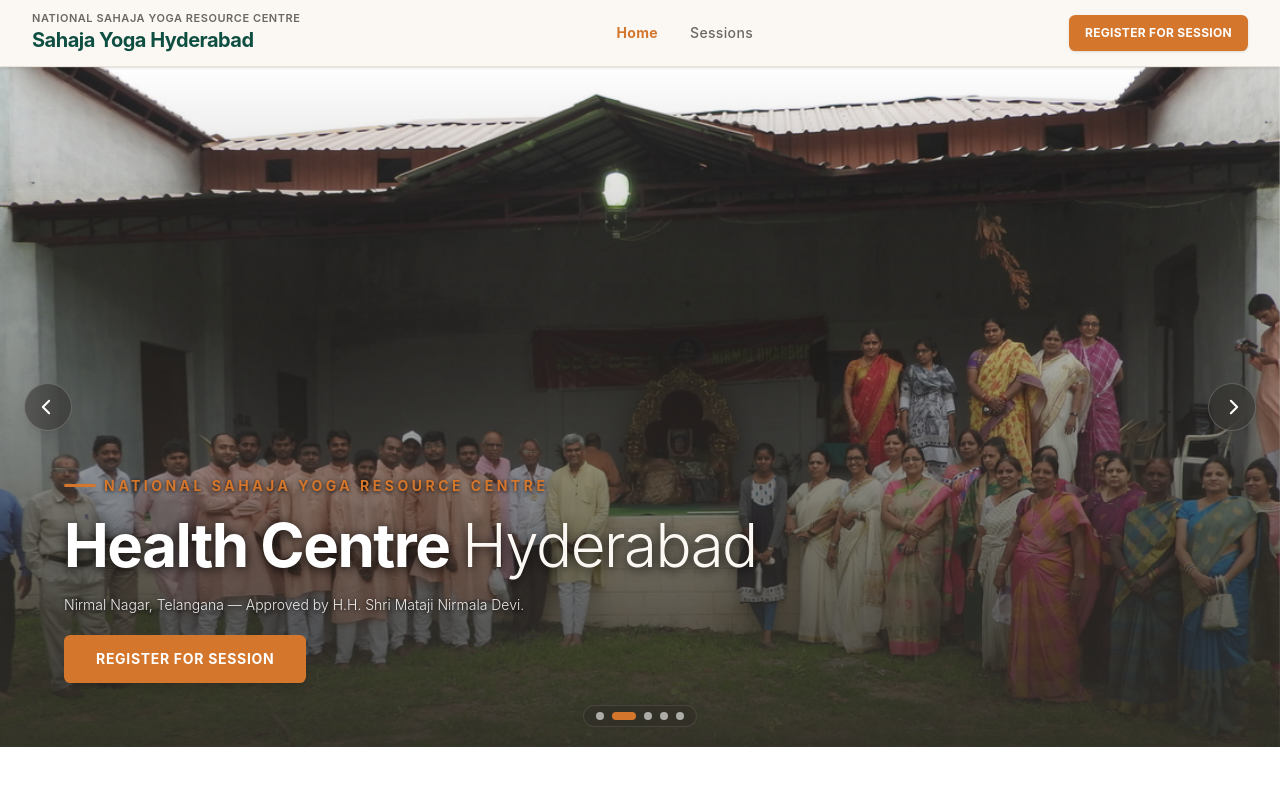
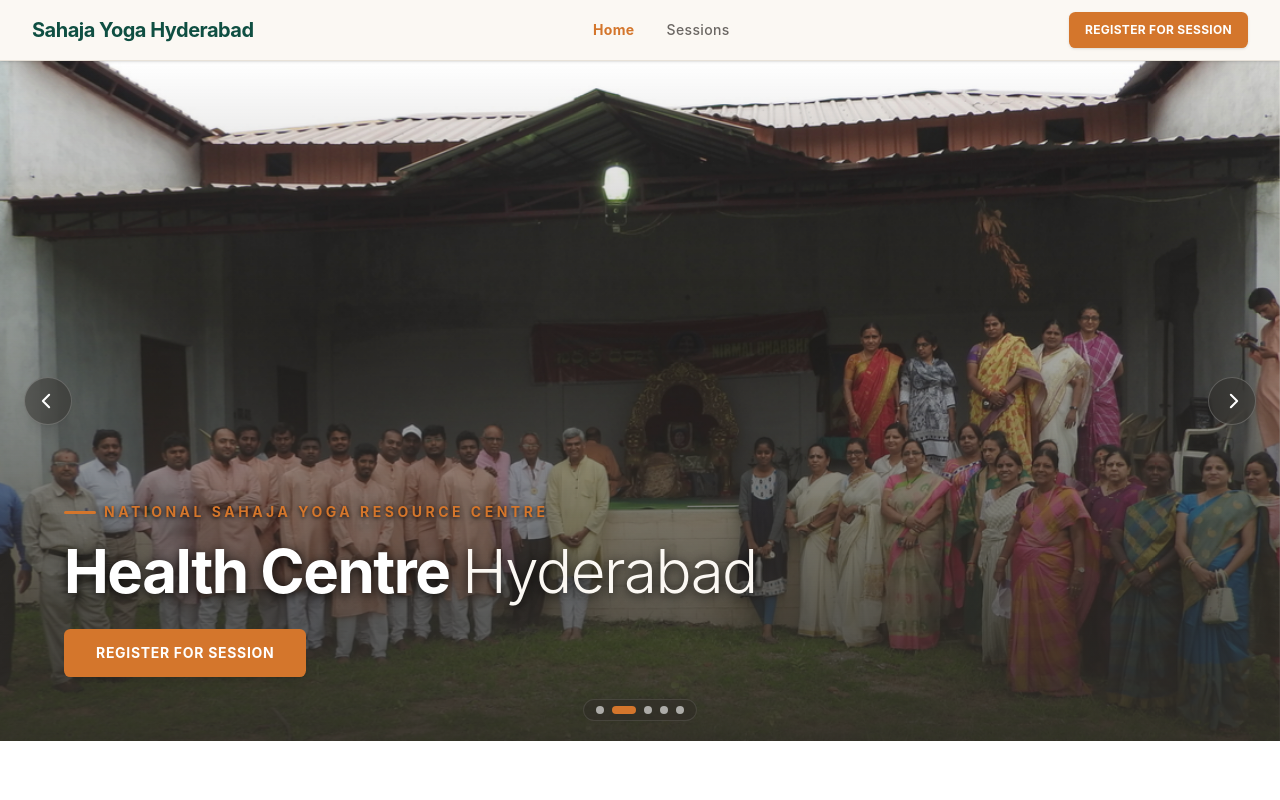
Before and after one commit to Sahaja-Yoga-Telangana/SYHealthCentre_HYD, a Next.js app: page / in a window 1280 px wide. Shown: the top 800 px of the page. Built offline with nearby package versions, Linux system fonts and the light colour scheme; no server answers; the database is empty.

Commit message:
fix: remove Nirmal Nagar subtext from Hero overlay and remove National Sahaja Yoga Resource Centre top line from HeaderNav logo

```diff
--- a/src/app/page.tsx
+++ b/src/app/page.tsx
@@ -58,9 +58,6 @@ export default async function Home() {
             <h1 className="text-3xl sm:text-4xl md:text-5xl lg:text-6xl font-bold tracking-tight text-white leading-tight [text-shadow:_0_2px_12px_rgba(0,0,0,0.9)]">
               Health Centre <span className="font-light text-cream">Hyderabad</span>
             </h1>
-            <p className="text-xs sm:text-sm text-white/90 font-light max-w-xl [text-shadow:_0_1px_4px_rgba(0,0,0,0.9)]">
-              Nirmal Nagar, Telangana — Approved by H.H. Shri Mataji Nirmala Devi.
-            </p>
             <div className="pt-2">
               <Link
                 href="/book"
--- a/src/components/HeaderNav.tsx
+++ b/src/components/HeaderNav.tsx
@@ -20,12 +20,9 @@ export default function HeaderNav({ announcement }: { announcement?: string }) {
       )}
 
       <div className="max-w-7xl mx-auto py-3 px-4 sm:px-6 lg:px-8 flex justify-between items-center gap-4">
-        {/* Header Branding: Small Font top line + Sahaja Yoga Hyderabad bottom line */}
-        <Link href="/" prefetch={true} className="flex flex-col group leading-tight">
-          <span className="text-[10px] sm:text-[11px] font-semibold uppercase tracking-wider text-warm-charcoal/70 group-hover:text-saffron transition-colors">
-            National Sahaja Yoga Resource Centre
-          </span>
-          <span className="text-base sm:text-xl font-bold text-teal-dark tracking-tight">
+        {/* Header Branding */}
+        <Link href="/" prefetch={true} className="group leading-tight">
+          <span className="text-base sm:text-xl font-bold text-teal-dark tracking-tight group-hover:text-saffron transition-colors">
             Sahaja Yoga Hyderabad
           </span>
         </Link>
```
